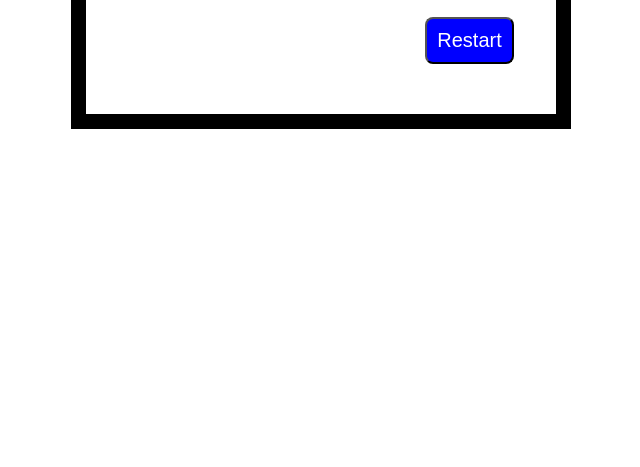
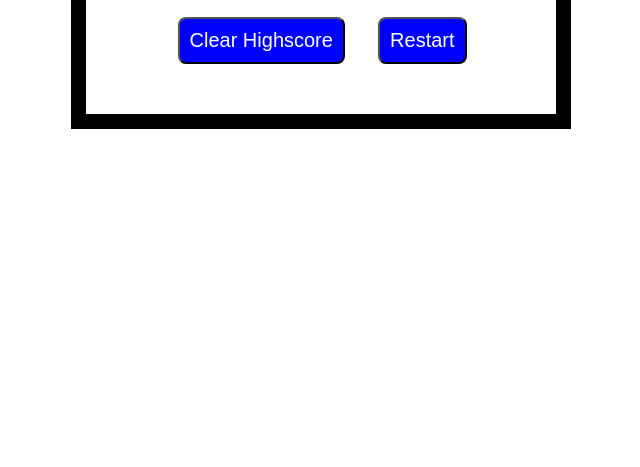
Before and after one commit to gbundakji/code-quiz, a plain HTML site: page Assets/score.html in a window 1280 px wide. Shown: the part 333-800 px from the top of the page, without its empty margins (313-953 px from the left). Drawn offline with Linux system fonts and the light colour scheme.

Commit message:
made more edits

```diff
--- a/Assets/script.js
+++ b/Assets/script.js
@@ -149,7 +149,7 @@ function allDone() {
     var createInput = document.createElement("input");
     createInput.setAttribute("type", "text");
     createInput.setAttribute("id", "initials");
-    // createInput.textContent = "";
+    createInput.textContent = "";
 
     questId.appendChild(createInput);
 
--- a/Assets/style.css
+++ b/Assets/style.css
@@ -62,31 +62,6 @@ li {
     text-align: left;
 }
 
-#restart {
-    background-color: blue;
-    position: relative;
-    padding: 10px;
-    font-size: 20px;
-    color: white;
-    top: 30%;
-    left: 55%;
-    width: auto;
-    text-align: center;
-    text-decoration: none;
-}
-
-#clearScores {
-    background-color: blue;
-    position: absolute;
-    cursor: pointer;
-    padding: 10px;
-    font-size: 20px;
-    color: white;
-    top: 30%;
-    right: 5%;
-    text-align: center;
-}
-
 textarea {
     width: 90%;
     margin: 20px;
@@ -101,10 +76,6 @@ textarea {
     color: white;
 }
 
-label {
-    margin-right: 10px;
-}
-
 input {
     margin-top: 20px;
     margin-bottom: 20px;
@@ -117,6 +88,31 @@ input {
 #createDiv {
     margin-top: 20px;
     border-top: 1px solid lightgray;
+}
+
+#restart {
+    background-color: blue;
+    position: relative;
+    padding: 10px;
+    font-size: 20px;
+    color: white;
+    top: 30%;
+    left: 70%;
+    width: auto;
+    text-align: center;
+    text-decoration: none;
+}
+
+#clearScores {
+    background-color: blue;
+    position: relative;
+    cursor: pointer;
+    padding: 10px;
+    font-size: 20px;
+    color: white;
+    top: 30%;
+    right: 40%;
+    text-align: center;
 }
 
 /* Start media queries */
```
Also changed, not shown: index.html (+2 -3 lines).
